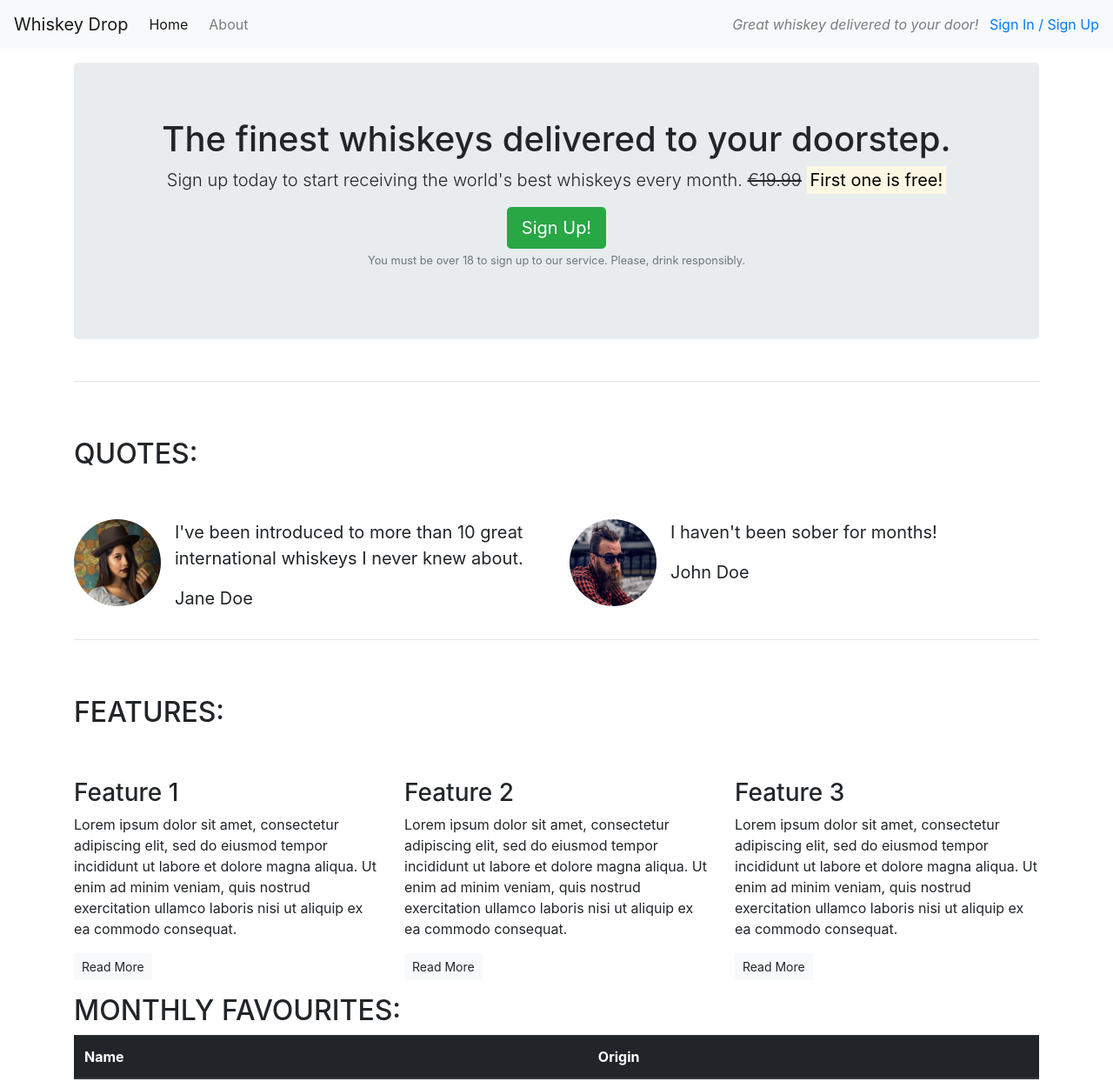
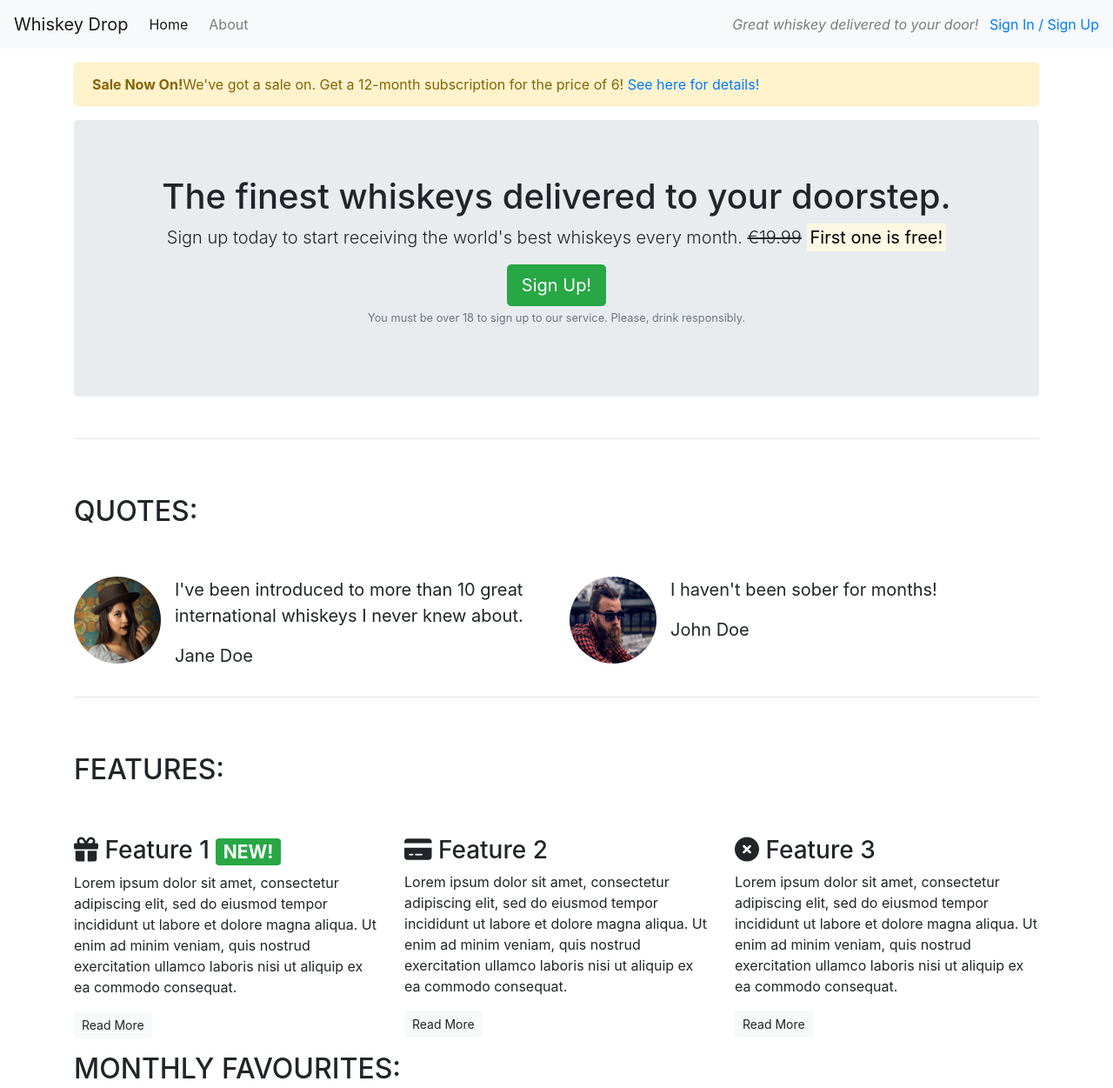
Before and after one commit to Fiona-T/test-bootstrap, a plain HTML site: page index.html in a window 1280 px wide. Shown: the top 1251 px of the page at 87% size. Drawn offline with nearby package versions, Linux system fonts and the light colour scheme.

Commit message:
feat: add fontawesome icons to features section, add new alert above callout, index.html

```diff
--- a/index.html
+++ b/index.html
@@ -5,11 +5,14 @@
     <meta charset="UTF-8">
     <meta http-equiv="X-UA-Compatible" content="IE=edge">
     <meta name="viewport" content="width=device-width, initial-scale=1.0">
+    <!-- bootstrap CDN -->
     <link rel="stylesheet" href="https://stackpath.bootstrapcdn.com/bootstrap/4.1.3/css/bootstrap.min.css"
         integrity="sha384-MCw98/SFnGE8fJT3GXwEOngsV7Zt27NXFoaoApmYm81iuXoPkFOJwJ8ERdknLPMO" crossorigin="anonymous">
     <script src="https://stackpath.bootstrapcdn.com/bootstrap/4.1.3/js/bootstrap.min.js"
         integrity="sha384-ChfqqxuZUCnJSK3+MXmPNIyE6ZbWh2IMqE241rYiqJxyMiZ6OW/JmZQ5stwEULTy" crossorigin="anonymous">
     </script>
+    <!-- fontawesom link -->
+    <script src="https://kit.fontawesome.com/f92ca5e5ec.js" crossorigin="anonymous"></script>
     <title>Whiskey Drop | Taste a new whiskey every month</title>
 </head>
 
@@ -35,6 +38,16 @@
         </div>
     </nav>
     <article class="container mt-3">
+        <!-- Alert re current promotion. Not shown on mobile -->
+        <div class="row d-none d-sm-block">
+            <div class="col-12">
+                <div class="alert alert-warning">
+                    <strong>Sale Now On!</strong>We've got a sale on. Get a 12-month subscription for the price of 6! <a
+                        href="#">See here for details!</a>
+                </div>
+            </div>
+        </div>
+        <!-- /. alert -->
         <!-- Callout -->
         <div class="row">
             <div class="col-12">
@@ -98,7 +111,7 @@
             <div class="row">
                 <div class="col-12 col-md-6 col-lg-4">
                     <div class="feature">
-                        <h3>Feature 1</h3>
+                        <h3><i class="fas fa-gift d-none d-sm-inline"></i> Feature 1 <span class="badge badge-success">NEW!</span></h3>
                         <p>Lorem ipsum dolor sit amet, consectetur adipiscing elit, sed do eiusmod tempor incididunt ut
                             labore
                             et dolore magna aliqua. Ut enim ad minim veniam, quis nostrud exercitation ullamco laboris
@@ -109,7 +122,7 @@
                 </div>
                 <div class="col-12 col-md-6 col-lg-4">
                     <div class="feature">
-                        <h3>Feature 2</h3>
+                        <h3><i class="fas fa-credit-card d-none d-sm-inline"></i> Feature 2</h3>
                         <p>Lorem ipsum dolor sit amet, consectetur adipiscing elit, sed do eiusmod tempor incididunt ut
                             labore
                             et dolore magna aliqua. Ut enim ad minim veniam, quis nostrud exercitation ullamco laboris
@@ -120,7 +133,7 @@
                 </div>
                 <div class="col-12 d-md-none d-lg-block col-lg-4">
                     <div class="feature">
-                        <h3>Feature 3</h3>
+                        <h3><i class="fas fa-times-circle d-none d-sm-inline"></i> Feature 3</h3>
                         <p>Lorem ipsum dolor sit amet, consectetur adipiscing elit, sed do eiusmod tempor incididunt ut
                             labore
                             et dolore magna aliqua. Ut enim ad minim veniam, quis nostrud exercitation ullamco laboris
```
